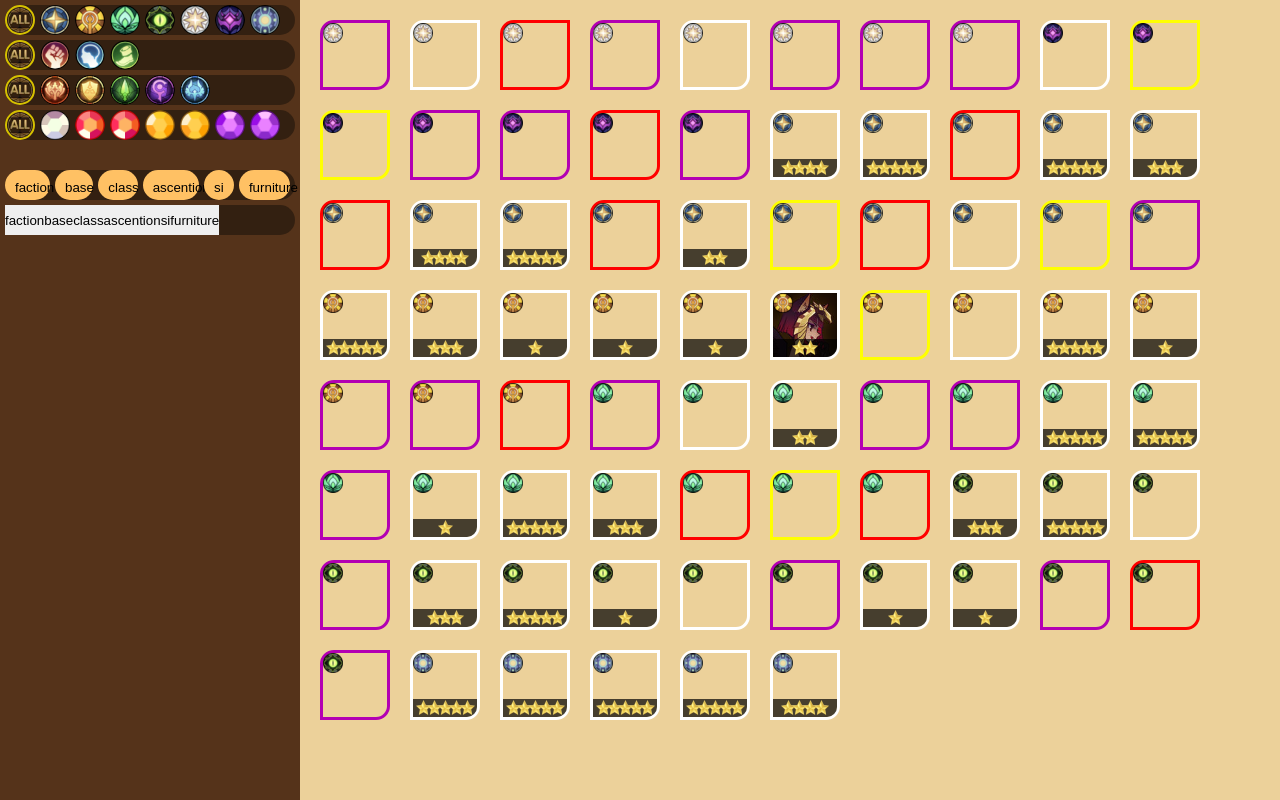
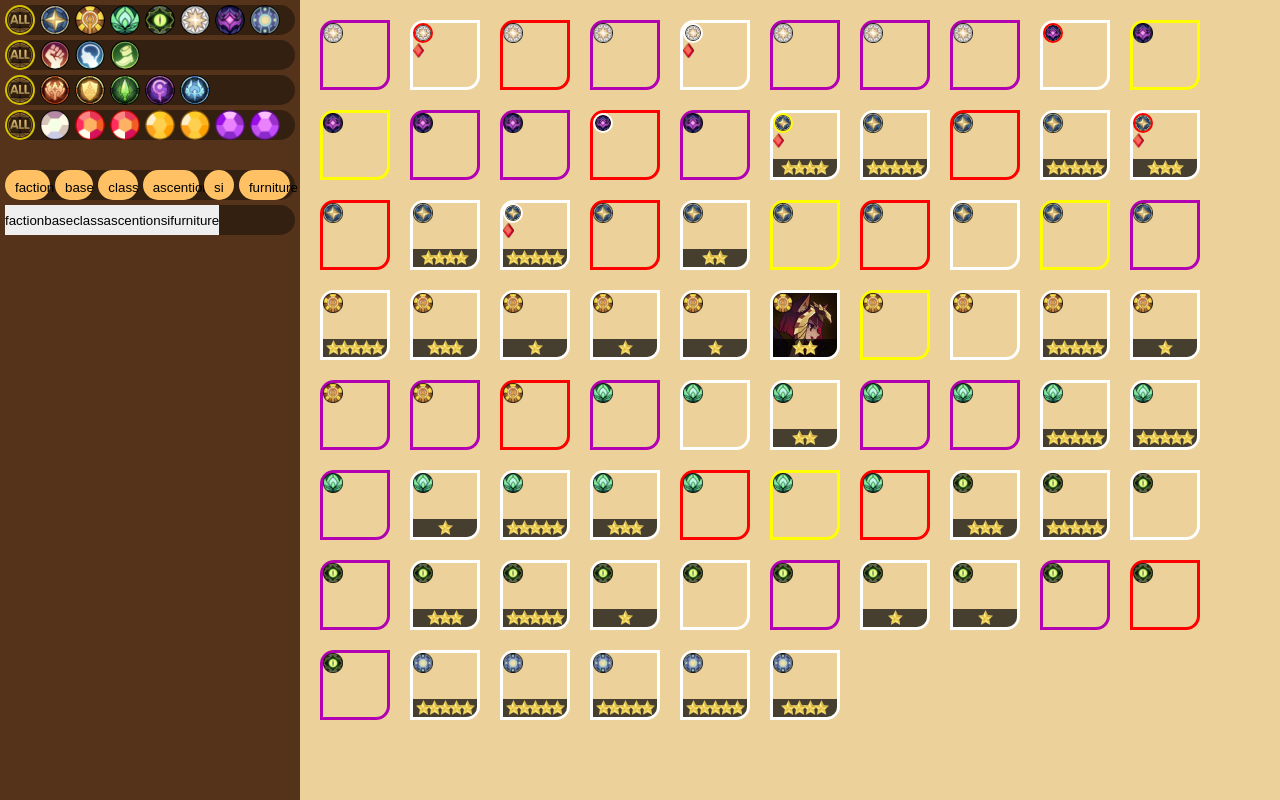
Before and after one commit to Lilholmen/afk-arena-heroes-manager, a plain HTML site: page index.html in a window 1280 px wide. Drawn offline with Linux system fonts and the light colour scheme.

Commit message:
add furniture and si view alpha

```diff
--- a/css/heroes.css
+++ b/css/heroes.css
@@ -21,6 +21,37 @@
   position: absolute;
   height: 20px;
   width: 20px;
+}
+
+.si0,
+.si10,
+.si20,
+.si30 {
+  border: white solid 2px;
+  border-radius: 50%;
+}
+
+.si0 {
+  border-color: rgb(179, 0, 179);
+}
+
+.si10 {
+  border-color: yellow;
+}
+
+.si20 {
+  border-color: red;
+}
+
+.si30 {
+  border-color: white;
+}
+
+.furniture3,
+.furniture9 {
+  position: absolute;
+  margin-top: 20px;
+  max-height: 15px;
 }
 
 .stars-block {
@@ -54,3 +85,9 @@
 .eliteP {
   border-color: rgb(179, 0, 179);
 }
+
+eliteP,
+legendaryP,
+mythicP {
+  /*  */
+}
--- a/js/heroes/create-hero.js
+++ b/js/heroes/create-hero.js
@@ -16,13 +16,7 @@ export function createHero(heroStats) {
   //вешаем событие по нажатию
   hero.addEventListener('click', (event) => card(event));
 
-  //добавляем иконку класса как потомка
-  const factionIcon = document.createElement('img');
-  factionIcon.src = `img/faction_${heroesParams.factions.indexOf(
-    heroStats.faction
-  )}.png`;
-  factionIcon.classList.add('faction-icon');
-  hero.appendChild(factionIcon);
+  addFactionIcon(hero, heroStats);
 
   //еслиу героя есть звезды то добавлем как потомков
   if (heroStats.stars) {
@@ -46,3 +40,43 @@ function addStars(hero, starsCount) {
 
   hero.appendChild(star);
 }
+
+function addFactionIcon(hero, heroStats) {
+  //добавляем иконку класса как потомка
+  const factionIcon = document.createElement('img');
+  factionIcon.src = `img/faction_${heroesParams.factions.indexOf(
+    heroStats.faction
+  )}.png`;
+  factionIcon.classList.add('faction-icon');
+
+  //если есть сигнатурка то добавляем кое-что:)
+  if (heroStats.si) {
+    const siSwitch =
+      heroStats.si > 29
+        ? 30
+        : heroStats.si > 19
+        ? 20
+        : heroStats.si > 9
+        ? 10
+        : 0;
+    factionIcon.classList.add('si' + siSwitch);
+  }
+
+  hero.appendChild(factionIcon);
+
+  //это переделать!!!!
+  if (heroStats.furniture > 2) {
+    const furSwitch = heroStats.furniture > 8 ? 9 : 3;
+    const furnitureGem = document.createElement('img');
+    furnitureGem.src = 'img/fur.png';
+    furnitureGem.classList.add('furniture' + furSwitch);
+
+    hero.appendChild(furnitureGem);
+    if (furSwitch === 9) {
+      const furnitureGem = document.createElement('img');
+      furnitureGem.src = 'img/fur.png';
+      furnitureGem.classList.add('furniture' + furSwitch);
+      hero.appendChild(furnitureGem);
+    }
+  }
+}
--- a/js/res/user-heroes.js
+++ b/js/res/user-heroes.js
@@ -21,7 +21,7 @@ export const userHeroes = [
     id: '005',
     ascention: 'ascended',
     si: 30,
-    furniture: 5,
+    furniture: 9,
   },
   {
     id: '006',
```
Also changed, not shown: img/fur.png (added).
